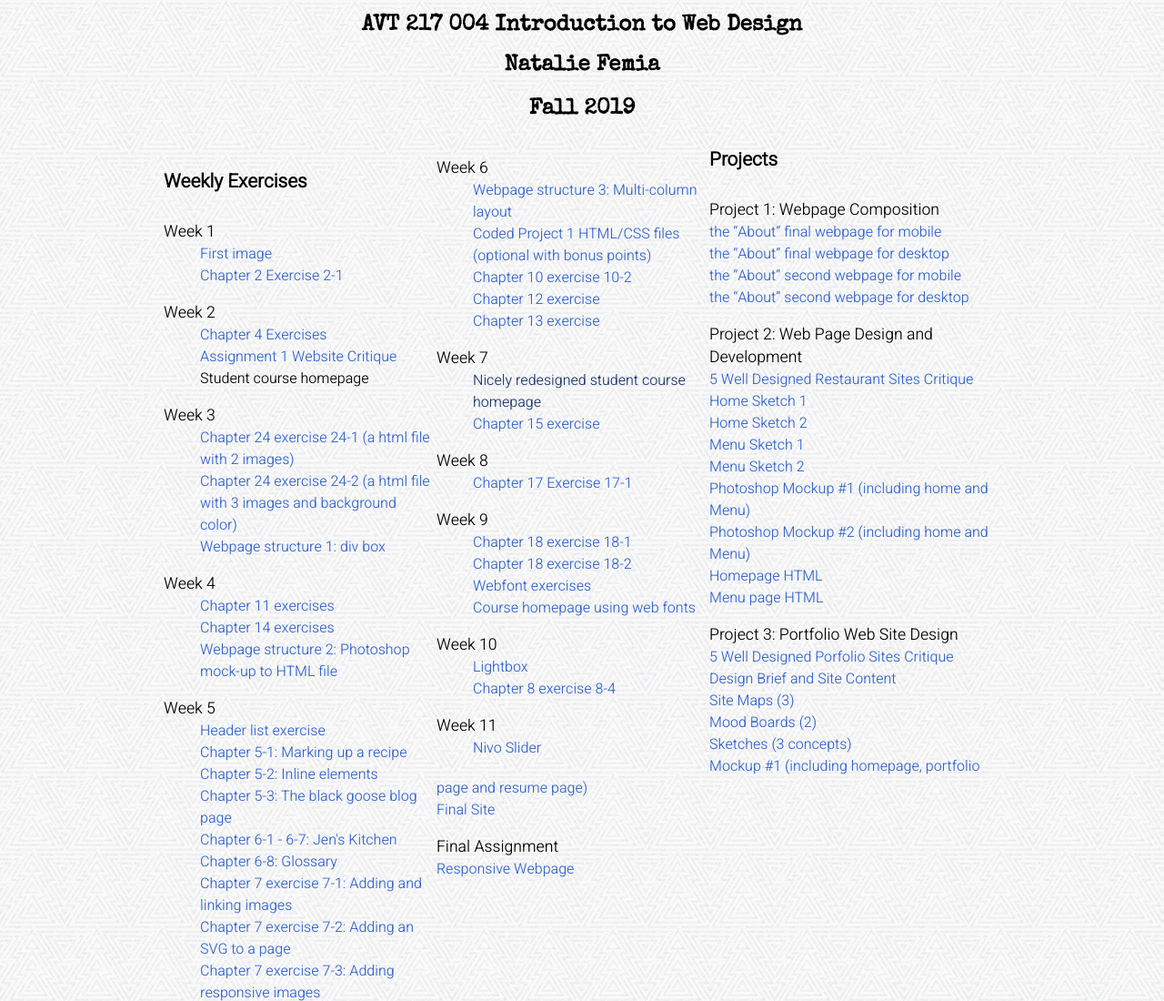
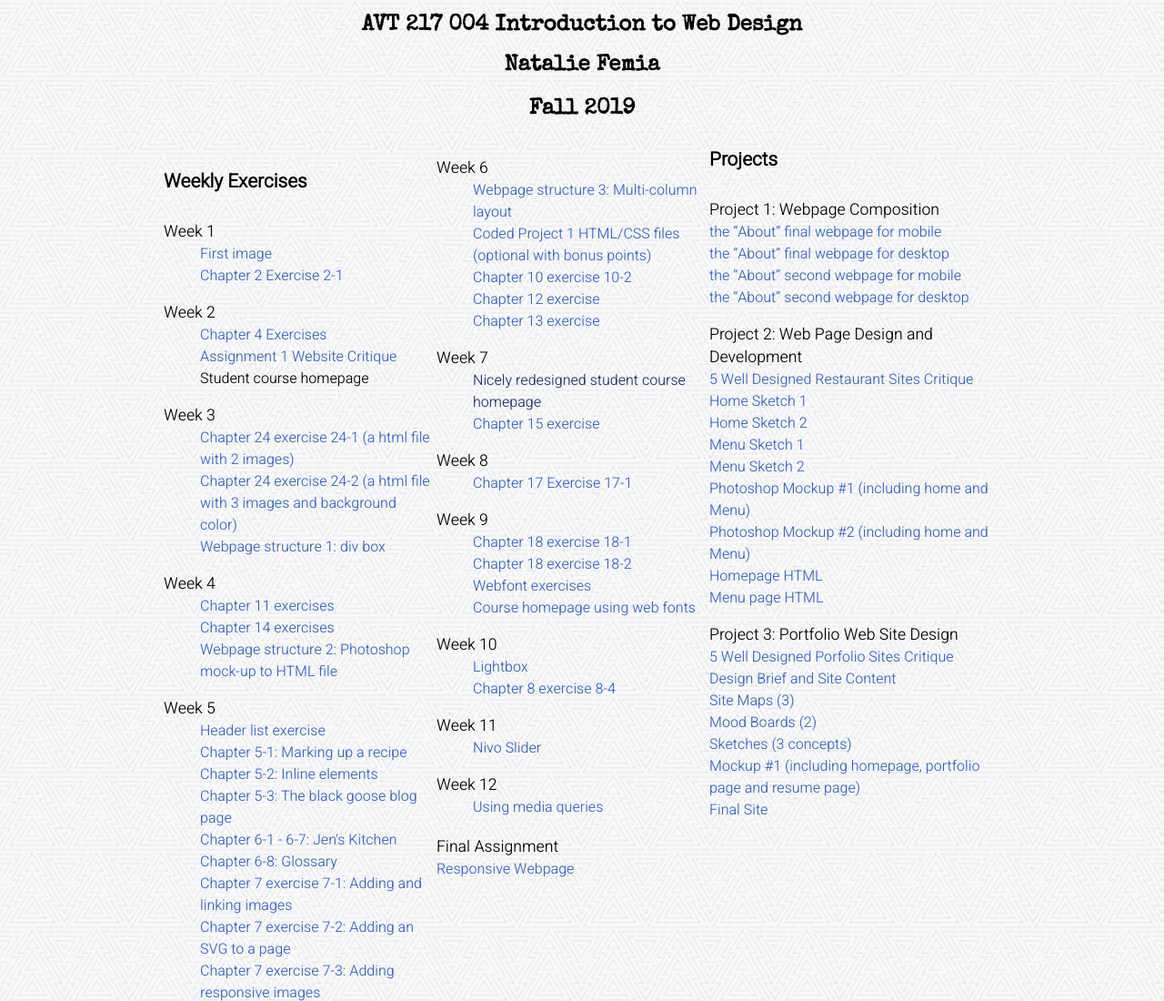
Before and after one commit to nataliefemia/avt217, a plain HTML site: page weekly/index.html in a window 1280 px wide. Shown: the top 1100 px of the page at 91% size. Drawn offline with nearby package versions, Linux system fonts and the light colour scheme.

Commit message:
Update index.html

```diff
--- a/weekly/index.html
+++ b/weekly/index.html
@@ -103,7 +103,11 @@
 
 </dl>
 
+		<dl>
+<dt>Week 12</dt>
+<dd><a href="#"> Using media queries</a></dd>
 
+</dl>
 
 
 
```
